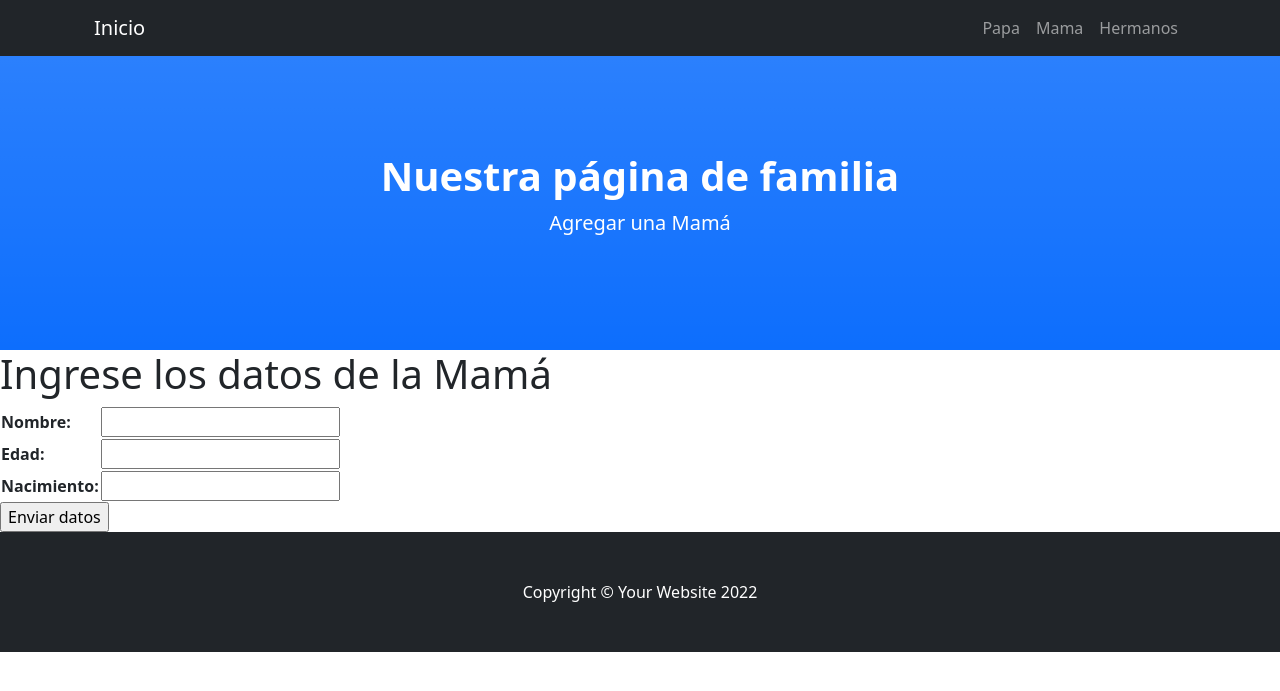
After one commit to PabloFerrero93/Entregable1Ferrero, a Django app: page /EntregableApp/Mamaformulario/ in a window 1280 px wide. The commit adds this page. Shown: the top 691 px of the page. Run offline with Django 4.2, Linux system fonts and the light colour scheme; some libraries are stand-ins or nearby versions.

Commit message:
version6

```diff
--- a/EntregableApp/forms.py
+++ b/EntregableApp/forms.py
@@ -4,3 +4,13 @@ class HermanoFormulario(forms.Form):
     nombre = forms.CharField(max_length=40)
     edad = forms.IntegerField()
     nacimiento = forms.DateField()
+
+class PapaFormulario(forms.Form):
+    nombre = forms.CharField(max_length=40)
+    edad = forms.IntegerField()
+    nacimiento = forms.DateField()
+
+class MamaFormulario(forms.Form):
+    nombre = forms.CharField(max_length=40)
+    edad = forms.IntegerField()
+    nacimiento = forms.DateField()
--- /dev/null
+++ b/EntregableApp/templates/EntregableApp/Mamaformulario.html
@@ -0,0 +1,16 @@
+{% extends 'EntregableApp/base.html' %}
+{% load static %}
+{% block subtitulopag %}
+<p class="lead">Agregar una Mamá</p>
+{% endblock %}
+{% block contenidomodificable %}
+<form action="{% url 'Mamaformulario' %}" method="POST"> {% csrf_token %}
+    <h1>Ingrese los datos de la Mamá</h1>
+
+    <table>
+        {{miFormulario.as_table}}
+    </table>
+
+    <input type="submit" value="Enviar datos">
+</form>
+{% endblock %}
--- a/EntregableApp/templates/EntregableApp/hermano.html
+++ b/EntregableApp/templates/EntregableApp/hermano.html
@@ -4,6 +4,6 @@
 {% block subtitulopag %}
 <p class="lead">Página de Hermanos</p>
 
-<a class="btn btn-lg btn-light" href="{% url 'Hermanoformulario'%}">Agregar un hermano</a>
+<a class="btn btn-lg btn-light" href="{% url 'Hermanoformulario' %}">Agregar un Hermano</a>
 
 {% endblock %}
--- a/EntregableApp/templates/EntregableApp/mama.html
+++ b/EntregableApp/templates/EntregableApp/mama.html
@@ -3,4 +3,5 @@
 
 {% block subtitulopag %}
 <p class="lead">Página de Mamá</p>
+<a class="btn btn-lg btn-light" href="{% url 'Mamaformulario' %}">Agregar una Mamá</a>
 {% endblock %}
--- a/EntregableApp/templates/EntregableApp/papa.html
+++ b/EntregableApp/templates/EntregableApp/papa.html
@@ -3,4 +3,6 @@
 
 {% block subtitulopag %}
 <p class="lead">Página de Papá</p>
+
+<a class="btn btn-lg btn-light" href="{% url 'Papaformulario' %}">Agregar un Papá</a>
 {% endblock %}
--- a/EntregableApp/urls.py
+++ b/EntregableApp/urls.py
@@ -7,4 +7,8 @@ urlpatterns = [
     path('mama/', mama, name= "mama"),
     path('hermano/', hermano, name= "hermano"),
     path('Hermanoformulario/', Hermanoformulario, name= "Hermanoformulario"),
+    path('Hermanobusqueda/', Hermanobusqueda, name= "Hermanobusqueda"),
+    path('buscar/', buscar, name= "buscar"),
+    path('Papaformulario/', Papaformulario, name= "Papaformulario"),
+    path('Mamaformulario/', Mamaformulario, name= "Mamaformulario"),
 ]
--- a/EntregableApp/views.py
+++ b/EntregableApp/views.py
@@ -38,3 +38,45 @@ def Hermanoformulario(request):
     else:
         miFormulario = HermanoFormulario()
     return render(request, "EntregableApp/Hermanoformulario.html", {'miFormulario':miFormulario})
+
+def Papaformulario(request):
+    if request.method == "POST":
+        miFormulario = PapaFormulario(request.POST)
+        if miFormulario.is_valid():
+            informacion = miFormulario.cleaned_data
+        nombre = informacion['nombre']
+        edad = informacion['edad']
+        nacimiento = informacion['nacimiento']
+        papa = Papa(nombre = nombre, edad = edad, nacimiento = nacimiento)
+        papa.save()
+        return render(request, "EntregableApp/inicio.html")
+    else:
+        miFormulario = PapaFormulario()
+    return render(request, "EntregableApp/Papaformulario.html", {'miFormulario':miFormulario})
+
+def Mamaformulario(request):
+    if request.method == "POST":
+        miFormulario = MamaFormulario(request.POST)
+        if miFormulario.is_valid():
+            informacion = miFormulario.cleaned_data
+        nombre = informacion['nombre']
+        edad = informacion['edad']
+        nacimiento = informacion['nacimiento']
+        mama = Mama(nombre = nombre, edad = edad, nacimiento = nacimiento)
+        mama.save()
+        return render(request, "EntregableApp/inicio.html")
+    else:
+        miFormulario = MamaFormulario()
+    return render(request, "EntregableApp/Mamaformulario.html", {'miFormulario':miFormulario})
+
+def Hermanobusqueda(request):
+    return render(request, "EntregableApp/Hermanobusqueda.html")
+
+def buscar(request):
+    if request.GET['hermano']:
+        nombre = request.GET['hermano']
+        filtrado = Hermano.objects.filter(nombre=nombre)
+        return render(request, 'EntregableApp/resultadoBusqueda.html', {'nombre':nombre, 'filtrado':filtrado})
+    else:
+        respuesta = "El nombre no pertenece a un hermano."
+    return HttpResponse(respuesta)
```
Also changed, not shown: EntregableApp/templates/EntregableApp/Hermanobusqueda.html (added, +16 -0 lines), EntregableApp/templates/EntregableApp/Papaformulario.html (added, +16 -0 lines), EntregableApp/templates/EntregableApp/resultadoBusqueda.html (added, +19 -0 lines), db.sqlite3.
